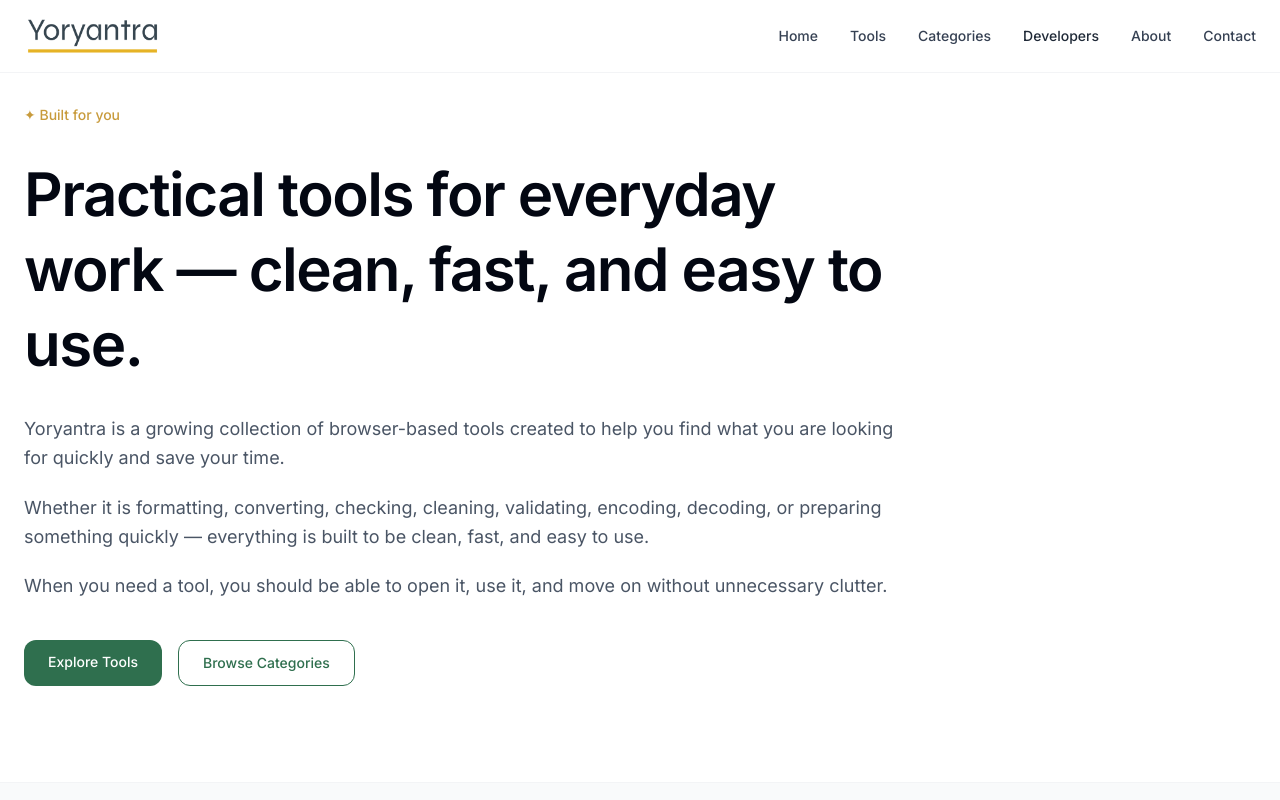
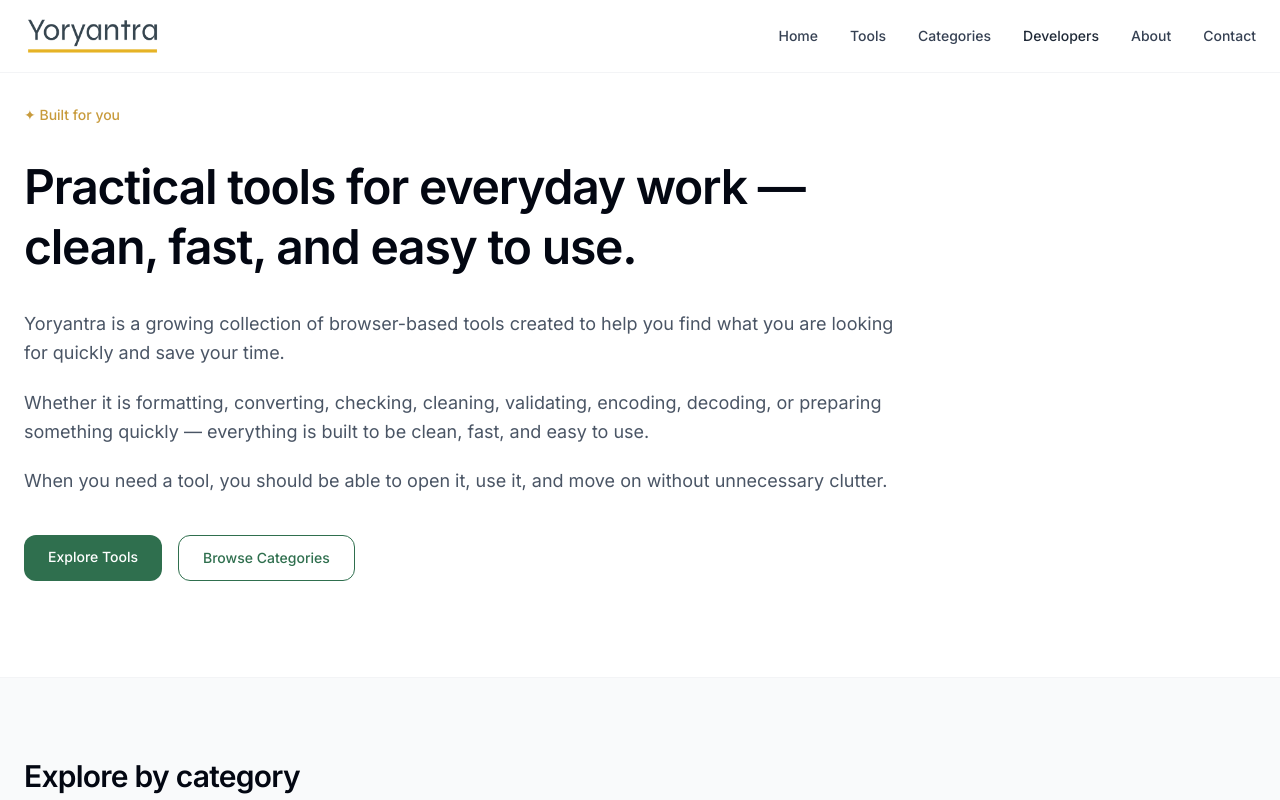
Before and after one commit to vaarunsonawwane-ops/yoryantra-new, a Next.js app: page / in a window 1280 px wide. Shown: the top 800 px of the page. Built offline with nearby package versions, Linux system fonts and the light colour scheme.

Commit message:
home page hero font size fixed

```diff
--- a/app/page.tsx
+++ b/app/page.tsx
@@ -82,7 +82,7 @@ export default function HomePage() {
 		    ✦ Built for you
 		  </p>
 
-          <h1 className="mt-8 text-4xl font-semibold tracking-tight text-gray-950 md:text-6xl md:leading-tight">
+          <h1 className="mt-8 text-4xl font-semibold tracking-tight text-gray-950 md:text-5xl md:leading-tight">
             Practical tools for everyday work — clean, fast, and easy to use.
           </h1>
 
```
